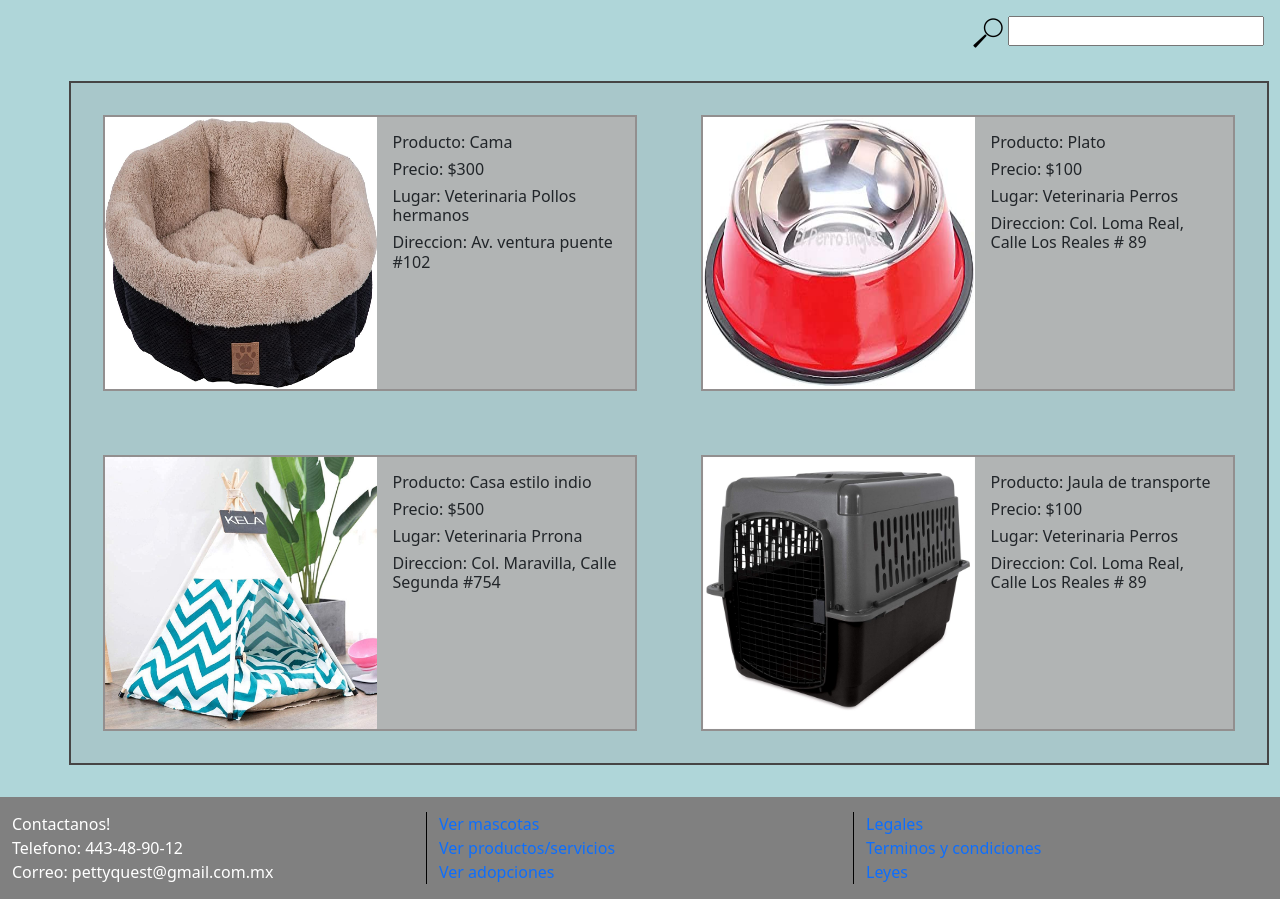
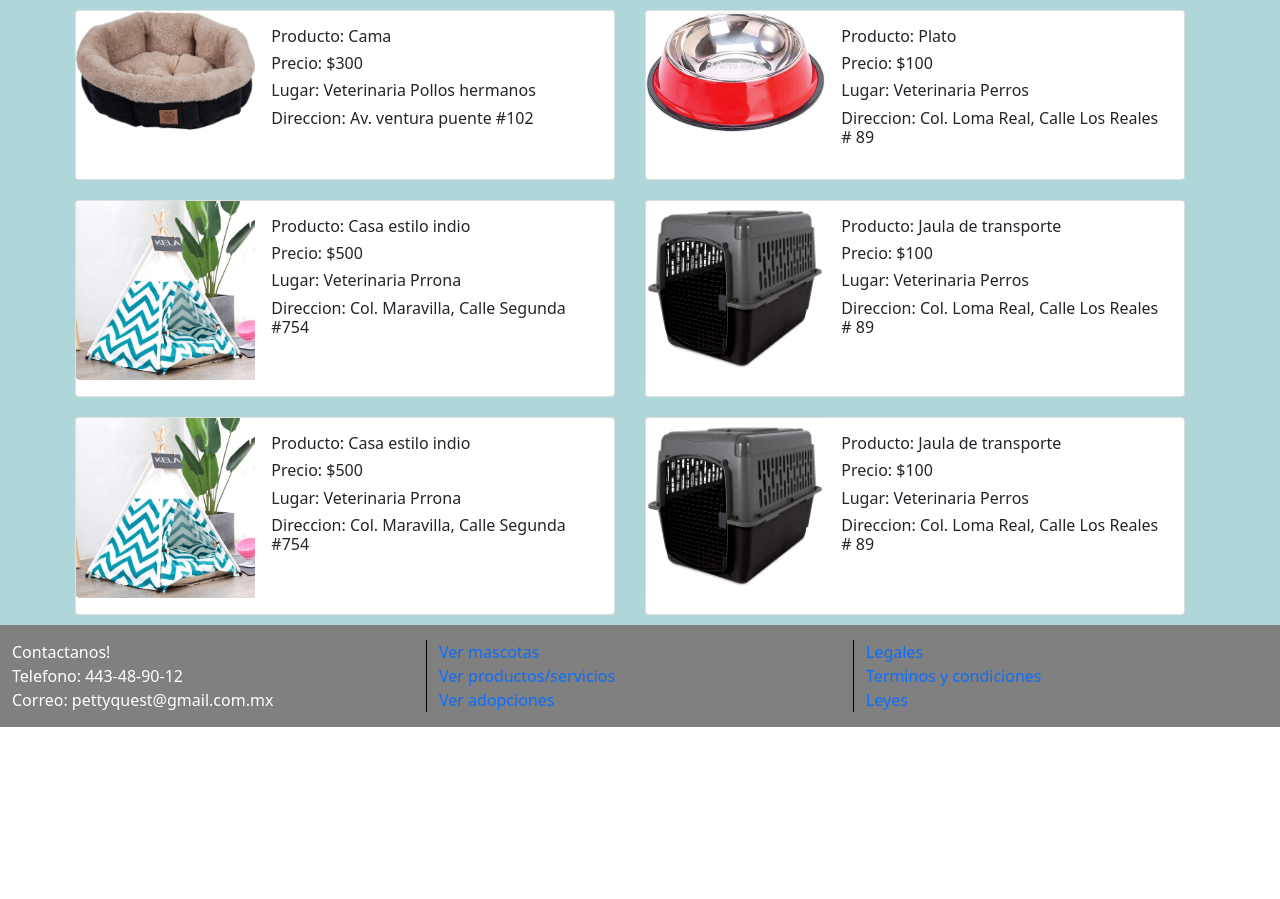
Before and after one commit to MarcoMR4/pettyQuest, a PHP site: page /catalogo_Productos.html in a window 1280 px wide. Shown: the part 76-975 px from the top of the page. After the commit the page ends 803 px from the top, so only its background shows below. Run offline with PHP 8.4, Linux system fonts and the light colour scheme; some libraries are stand-ins or nearby versions.

Commit message:
Catalogo responsivo

```diff
--- a/catalogo_Productos.html
+++ b/catalogo_Productos.html
@@ -54,68 +54,116 @@
     </nav>
 
     <!-- Contenido -->
-    <main class="container-fluid">
-            <form class="formulario" autocomplete="off" id="formbusqueda">
-                <div class="barra">
-                    <img src="img/Logo/lupa.png" alt="lupa">
-                    <input type="text" id="busqueda">
+    <div class="container">
+      <div class="row">
+        <div class="col separar">
+          <div class="card mb-3" style="max-width: 540px;">
+            <div class="row g-0">
+              <div class="col-md-4">
+                <img src="img/Productos/cama.jpg" class="img-fluid rounded-start" alt="...">
+              </div>
+              <div class="col-md-8">
+                <div class="card-body">
+                  <h6 class="card-text">Producto: Cama</h6>
+                  <h6 class="card-text">Precio: $300</h6>
+                  <h6 class="card-text">Lugar: Veterinaria Pollos hermanos</h6>
+                  <h6 class="card-text">Direccion: Av. ventura puente #102</h6>
                 </div>
-            </form>
-            <div class="contenido">
-            <div class="cardsRenglon">
-                <div class="produc">
-                    <div class="imagen">
-                        <img src="img/Productos/cama.jpg" alt="cama">
-                    </div>
-                    <div class="info">
-                        <h6>Producto: Cama</h6>
-                        <h6>Precio: $300</h6>
-                        <h6>Lugar: Veterinaria Pollos hermanos</h6>
-                        <h6>Direccion: Av. ventura puente #102</h6>
-                    </div>
-
+              </div>
+            </div>
+          </div>
+        </div>
+        <div class="col separar">
+          <div class="card mb-3" style="max-width: 540px;">
+            <div class="row g-0">
+              <div class="col-md-4">
+                <img src="img/Productos/plato.jpg" class="img-fluid rounded-start" alt="...">
+              </div>
+              <div class="col-md-8">
+                <div class="card-body">
+                  <h6 class="card-text">Producto: Plato</h6>
+                  <h6 class="card-text">Precio: $100</h6>
+                  <h6 class="card-text">Lugar: Veterinaria Perros</h6>
+                  <h6 class="card-text">Direccion: Col. Loma Real, Calle Los Reales # 89</h6>
                 </div>
-                <div class="produc">
-                    <div class="imagen">
-                        <img src="img/Productos/plato.jpg" alt="plato">
-                    </div>
-                    <div class="info">
-                        <h6>Producto: Plato</h6>
-                        <h6>Precio: $100</h6>
-                        <h6>Lugar: Veterinaria Perros</h6>
-                        <h6>Direccion: Col. Loma Real, Calle Los Reales # 89</h6>
-                    </div>
-
+              </div>
+            </div>
+          </div>
+        </div>
+      </div>
+      <div class="row">
+        <div class="col separar">
+          <div class="card mb-3" style="max-width: 540px;">
+            <div class="row g-0">
+              <div class="col-md-4">
+                <img src="img/Productos/casa.jpg" class="img-fluid rounded-start" alt="...">
+              </div>
+              <div class="col-md-8">
+                <div class="card-body">
+                  <h6 class="card-text">Producto: Casa estilo indio</h6>
+                  <h6 class="card-text">Precio: $500</h6>
+                  <h6 class="card-text">Lugar: Veterinaria Prrona</h6>
+                  <h6 class="card-text">Direccion: Col. Maravilla, Calle Segunda #754</h6>
                 </div>
+              </div>
             </div>
-            <div class="cardsRenglon">
-                <div class="produc">
-                    <div class="imagen">
-                        <img src="img/Productos/casa.jpg" alt="casa">
-                    </div>
-                    <div class="info">
-                        <h6>Producto: Casa estilo indio</h6>
-                        <h6>Precio: $500</h6>
-                        <h6>Lugar: Veterinaria Prrona</h6>
-                        <h6>Direccion: Col. Maravilla, Calle Segunda #754</h6>
-                    </div>
-
+          </div>
+        </div>
+        <div class="col separar">
+          <div class="card mb-3" style="max-width: 540px;">
+            <div class="row g-0">
+              <div class="col-md-4">
+                <img src="img/Productos/transporte.jpg" class="img-fluid rounded-start" alt="...">
+              </div>
+              <div class="col-md-8">
+                <div class="card-body">
+                  <h6 class="card-text">Producto: Jaula de transporte</h6>
+                  <h6 class="card-text">Precio: $100</h6>
+                  <h6 class="card-text">Lugar: Veterinaria Perros</h6>
+                  <h6 class="card-text">Direccion: Col. Loma Real, Calle Los Reales # 89</h6>
                 </div>
-                <div class="produc">
-                    <div class="imagen">
-                        <img src="img/Productos/transporte.jpg" alt="transporte">
-                    </div>
-                    <div class="info">
-                        <h6>Producto: Jaula de transporte</h6>
-                        <h6>Precio: $100</h6>
-                        <h6>Lugar: Veterinaria Perros</h6>
-                        <h6>Direccion: Col. Loma Real, Calle Los Reales # 89</h6>
-                    </div>
-
+              </div>
+            </div>
+          </div>
+        </div>
+      </div>
+      <div class="row">
+        <div class="col separar">
+          <div class="card mb-3" style="max-width: 540px;">
+            <div class="row g-0">
+              <div class="col-md-4">
+                <img src="img/Productos/casa.jpg" class="img-fluid rounded-start" alt="...">
+              </div>
+              <div class="col-md-8">
+                <div class="card-body">
+                  <h6 class="card-text">Producto: Casa estilo indio</h6>
+                  <h6 class="card-text">Precio: $500</h6>
+                  <h6 class="card-text">Lugar: Veterinaria Prrona</h6>
+                  <h6 class="card-text">Direccion: Col. Maravilla, Calle Segunda #754</h6>
                 </div>
+              </div>
             </div>
+          </div>
         </div>
-    </main>
+        <div class="col separar">
+          <div class="card mb-3" style="max-width: 540px;">
+            <div class="row g-0">
+              <div class="col-md-4">
+                <img src="img/Productos/transporte.jpg" class="img-fluid rounded-start" alt="...">
+              </div>
+              <div class="col-md-8">
+                <div class="card-body">
+                  <h6 class="card-text">Producto: Jaula de transporte</h6>
+                  <h6 class="card-text">Precio: $100</h6>
+                  <h6 class="card-text">Lugar: Veterinaria Perros</h6>
+                  <h6 class="card-text">Direccion: Col. Loma Real, Calle Los Reales # 89</h6>
+                </div>
+              </div>
+            </div>
+          </div>
+        </div>
+      </div>
+    </div>
 
     <!--Pie de Pagina-->
     <div class="container-fluid PiePag navbar-fixed-bottom">
--- a/css/catalogo_Productos.css
+++ b/css/catalogo_Productos.css
@@ -65,3 +65,11 @@
 #busqueda{
     width: 16rem;
 }
+
+.separar{
+    padding: 10px 5px !important;
+}
+
+.card{
+    height: 100%;
+}
```
